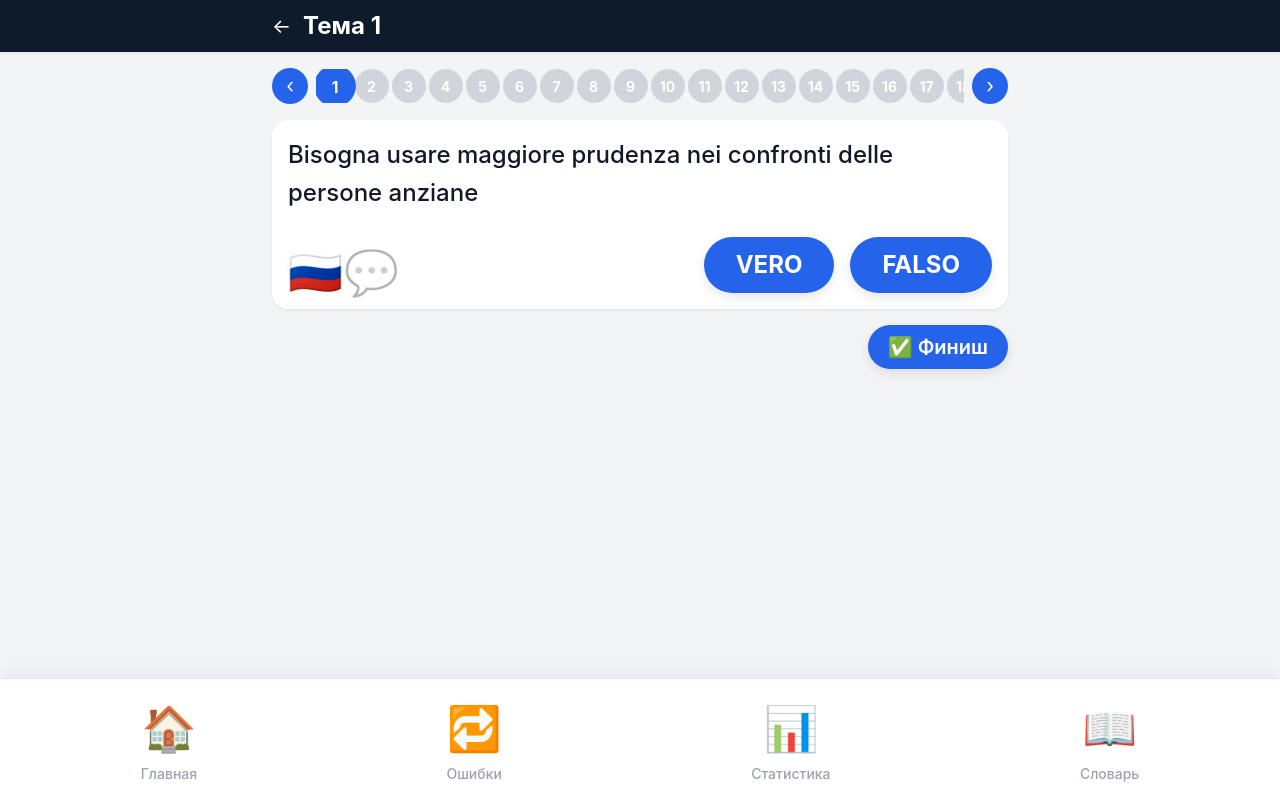
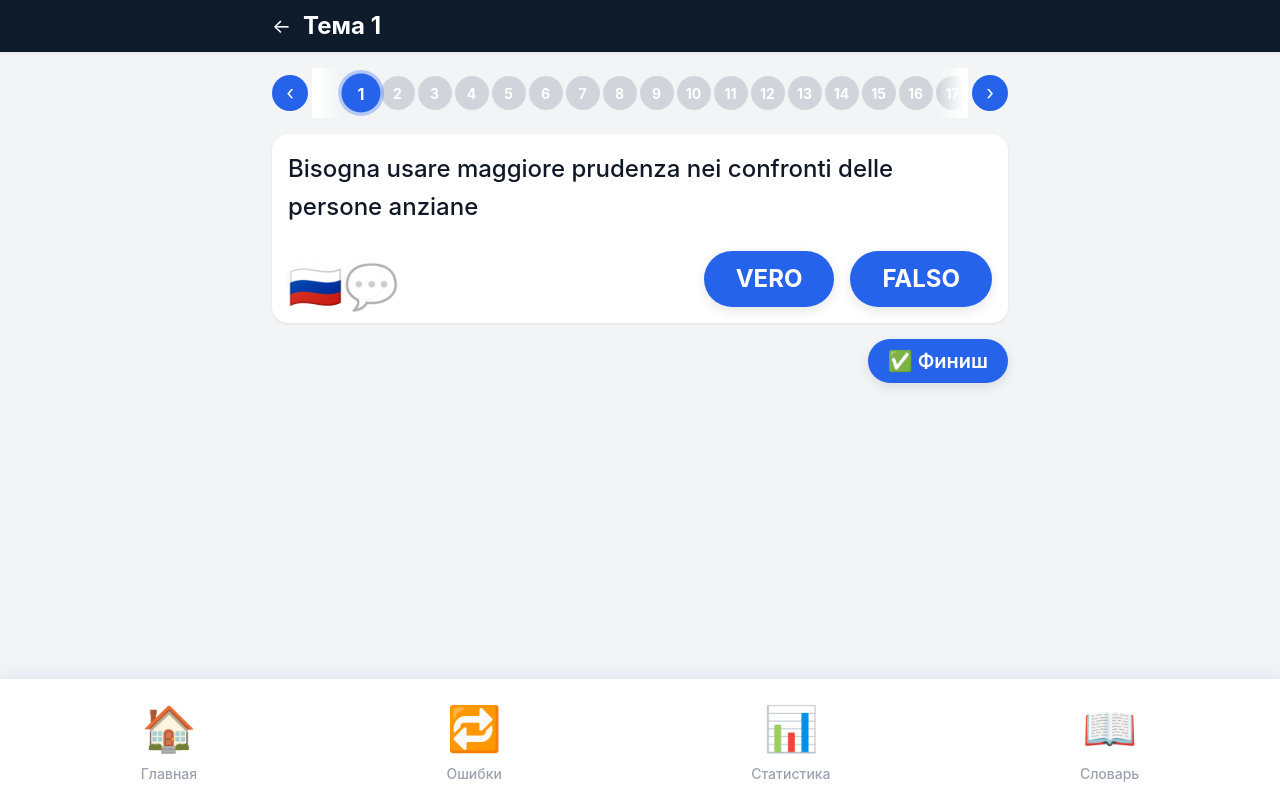
Before and after one commit to Gregdabro/quiz-patente, a React (Vite) app: page /quiz/1 in a window 1280 px wide. Built offline with nearby package versions, Linux system fonts and the light colour scheme.

Commit message:
style: polish pagination UI with fading gradients and buffer zones for active buttons

```diff
--- a/src/components/quiz/QuizPagination.jsx
+++ b/src/components/quiz/QuizPagination.jsx
@@ -52,7 +52,8 @@ const QuizPagination = ({
         ‹
       </button>
 
-      {/* Окно просмотра слайдера */}
+      {/* Окно просмотра слайдера с градиентами */}
+      <div className="pagination-viewport-container">
         <div className="pagination-viewport" ref={viewportRef}>
           <div className="pagination-track">
             {questions.map((q, index) => {
@@ -76,6 +77,7 @@ const QuizPagination = ({
             })}
           </div>
         </div>
+      </div>
 
       {/* Стрелка вправо */}
       <button
--- a/src/styles/components.css
+++ b/src/styles/components.css
@@ -148,12 +148,46 @@
   width: 100%;
 }
 
-.pagination-viewport {
+.pagination-viewport-container {
   -webkit-flex: 1;
   flex: 1;
-  overflow-x: hidden; /* Скрываем нативный скролл, будем крутить программно */
   position: relative;
-  margin: 0 var(--spacing-2);
+  overflow: hidden;
+  margin: 0 var(--spacing-1);
+}
+
+/* Градиентные накладки для мягкого исчезновения */
+.pagination-viewport-container::before,
+.pagination-viewport-container::after {
+  content: '';
+  position: absolute;
+  top: 0;
+  bottom: 0;
+  width: 30px;
+  z-index: 10;
+  pointer-events: none;
+}
+
+.pagination-viewport-container::before {
+  left: 0;
+  background: -webkit-linear-gradient(left, #ffffff 15%, rgba(255, 255, 255, 0));
+  background: linear-gradient(to right, #ffffff 15%, rgba(255, 255, 255, 0));
+}
+
+.pagination-viewport-container::after {
+  right: 0;
+  background: -webkit-linear-gradient(right, #ffffff 15%, rgba(255, 255, 255, 0));
+  background: linear-gradient(to left, #ffffff 15%, rgba(255, 255, 255, 0));
+}
+
+.pagination-viewport {
+  overflow-x: auto; /* Для поддержки скролла (скроллбар скроем ниже) */
+  -ms-overflow-style: none; /* IE/Edge */
+  scrollbar-width: none; /* Firefox */
+}
+
+.pagination-viewport::-webkit-scrollbar {
+  display: none; /* Chrome/Safari */
 }
 
 .pagination-track {
@@ -161,7 +195,8 @@
   display: flex;
   -webkit-flex-wrap: nowrap;
   flex-wrap: nowrap;
-  transition: transform var(--transition-base); /* Если используем transform вместо scrollLeft */
+  padding: 8px 30px; /* Буферная зона для активной кнопки (30px соответствует градиенту) */
+  -webkit-align-items: center;
   align-items: center;
 }
 
@@ -190,9 +225,10 @@
 
 .pagination-item.active {
   background-color: var(--color-primary);
-  box-shadow: 0 0 0 2px var(--color-active);
-  transform: scale(1.1);
-  -webkit-transform: scale(1.1);
+  box-shadow: 0 0 0 3px rgba(37, 99, 235, 0.3);
+  transform: scale(1.15);
+  -webkit-transform: scale(1.15);
+  z-index: 5;
 }
 
 .pagination-item.correct {
```
Lines whose indentation alone changed are shown as unchanged.
